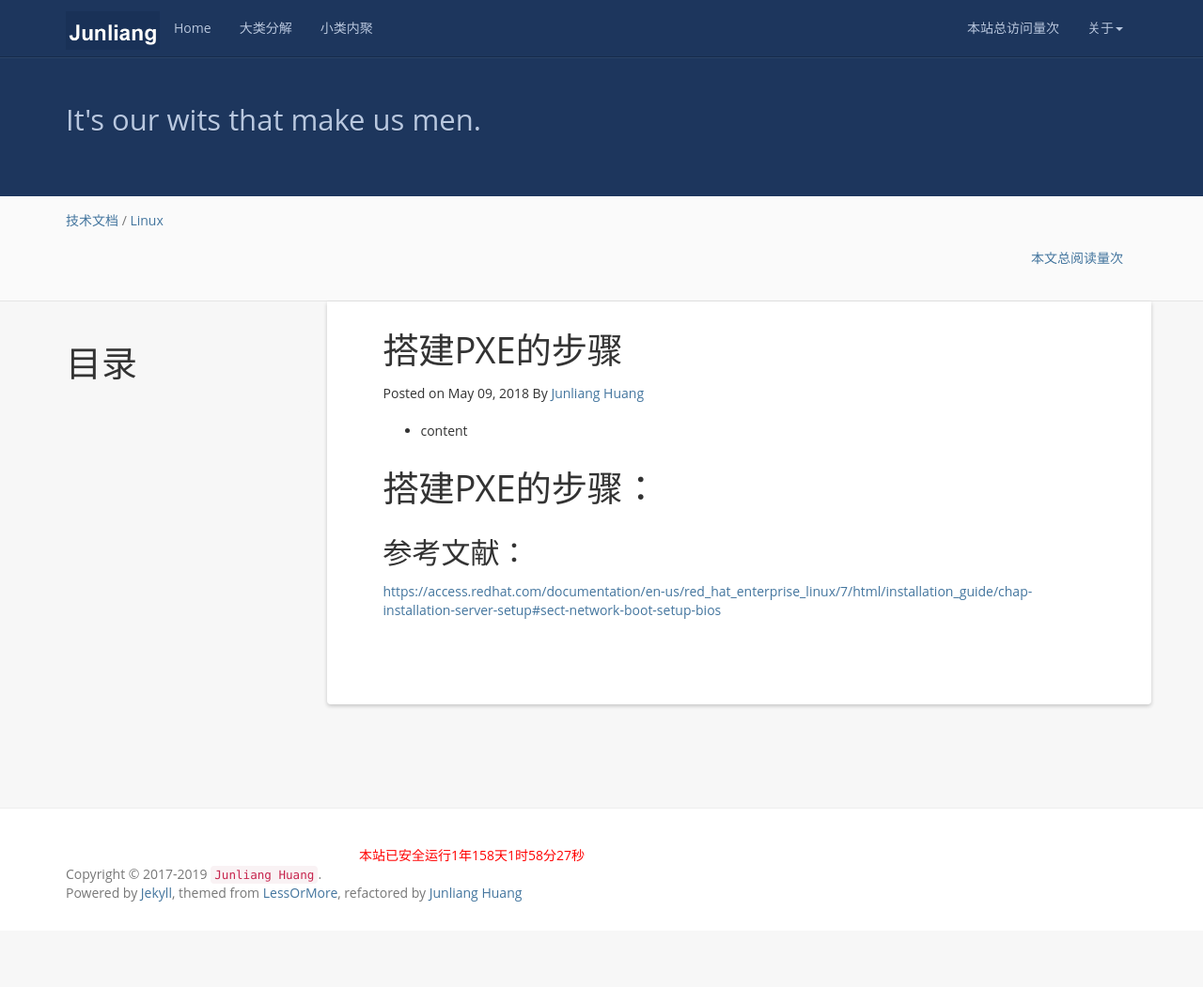
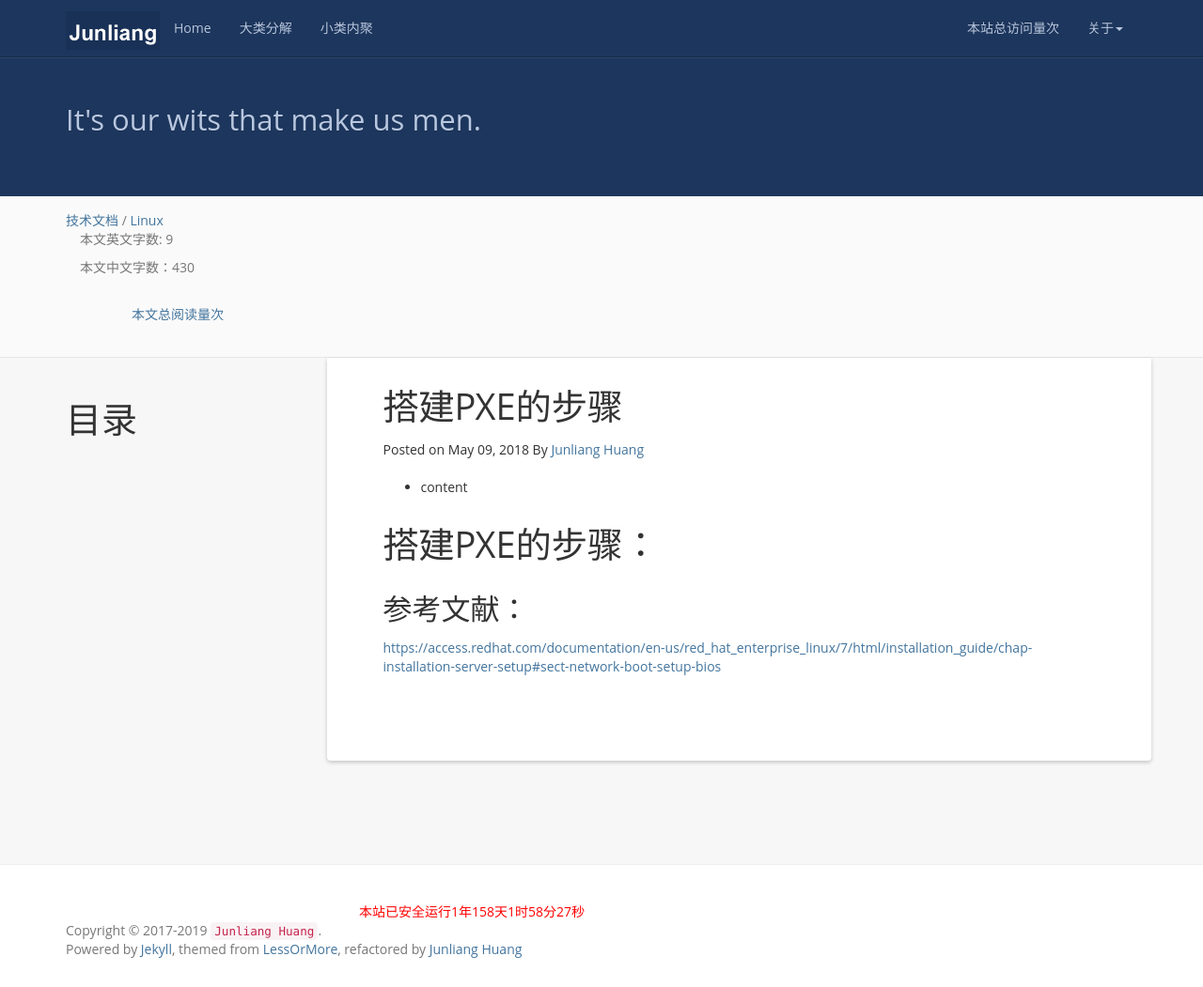
Before and after one commit to hjl21/hjl21.github.io, a Jekyll site: the page built from _posts/technology/linux/2018-05-09-setup-pxe.md, in a window 1280 px wide and 1051 px high. Shown: the whole window at 94% size. Built offline with Jekyll 4.4.1, drawn with Linux system fonts in a browser that asks for light colours; nearby versions of some CDN libraries; a script that is not in the unit is left out; comment, search, counter and statistics services are not loaded.

Commit message:
add Chinese and English word count

```diff
--- a/_includes/banner.html
+++ b/_includes/banner.html
@@ -5,6 +5,13 @@
     	<a href="{{ '/categories/' | prepend: site.baseurl }}#{{page.categories}}-ref">{{page.categories}}</a>	/
     	<a href="{{ '/tag/' | prepend: site.baseurl }}#{{page.tag}}-ref">{{page.tag}}</a>
 	<nav class="collapse navbar-collapse bs-navbar-collapse" role="navigation">
+	 <ul class="nav navbar-nav">
+	  <li>
+	   <p>本文英文字数: {{ page.content | number_of_words }} </p>
+	   <p>本文中文字数：{{ content | strip_html | strip_newlines | split: "" | size }} </p>
+	  </li>
+	 <ul>
+
 	 <ul class="nav navbar-nav navbar-right">
 	  <li>
 	   <a><span id="busuanzi_container_page_pv">本文总阅读量<span id="busuanzi_value_page_pv"></span>次</span></a>
```
